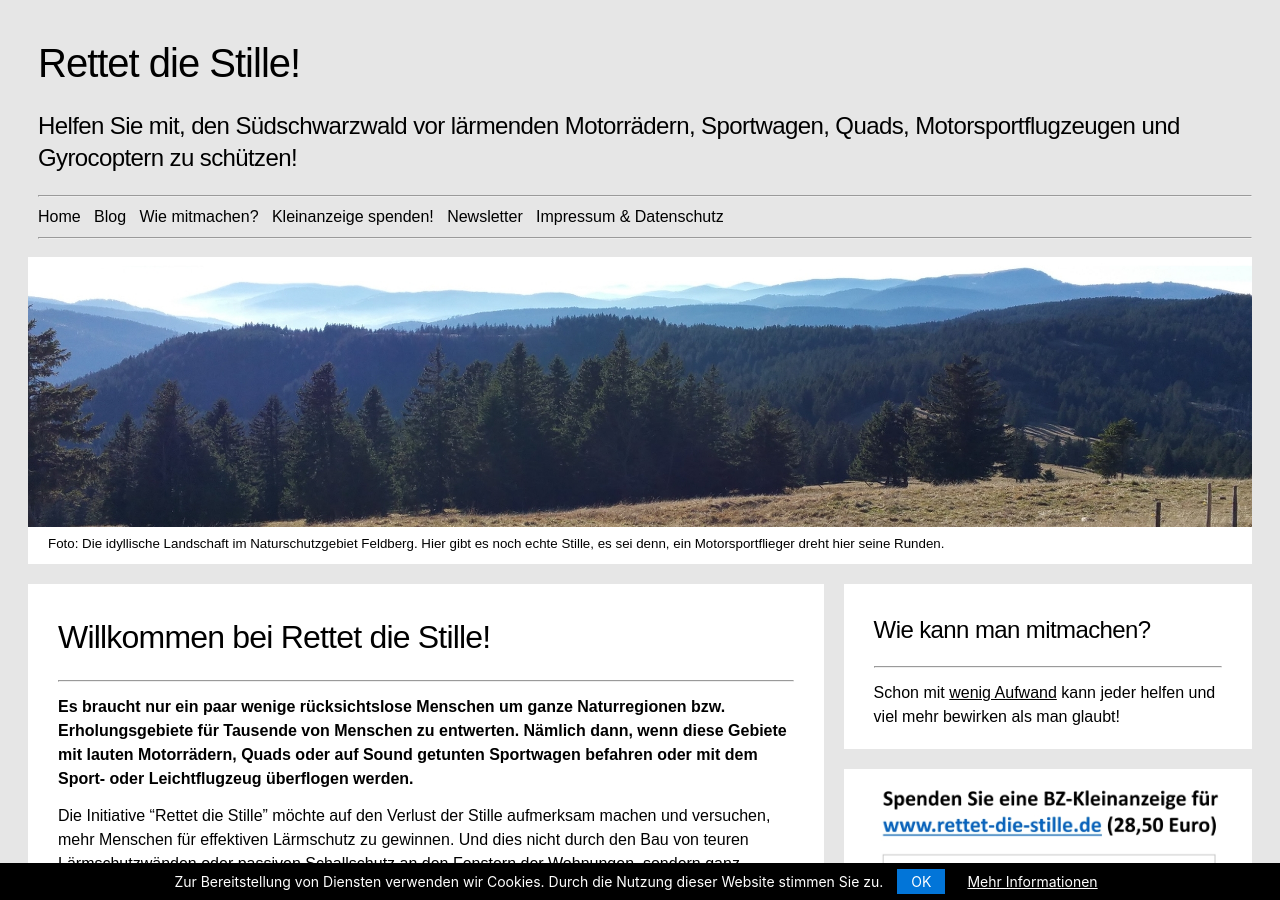
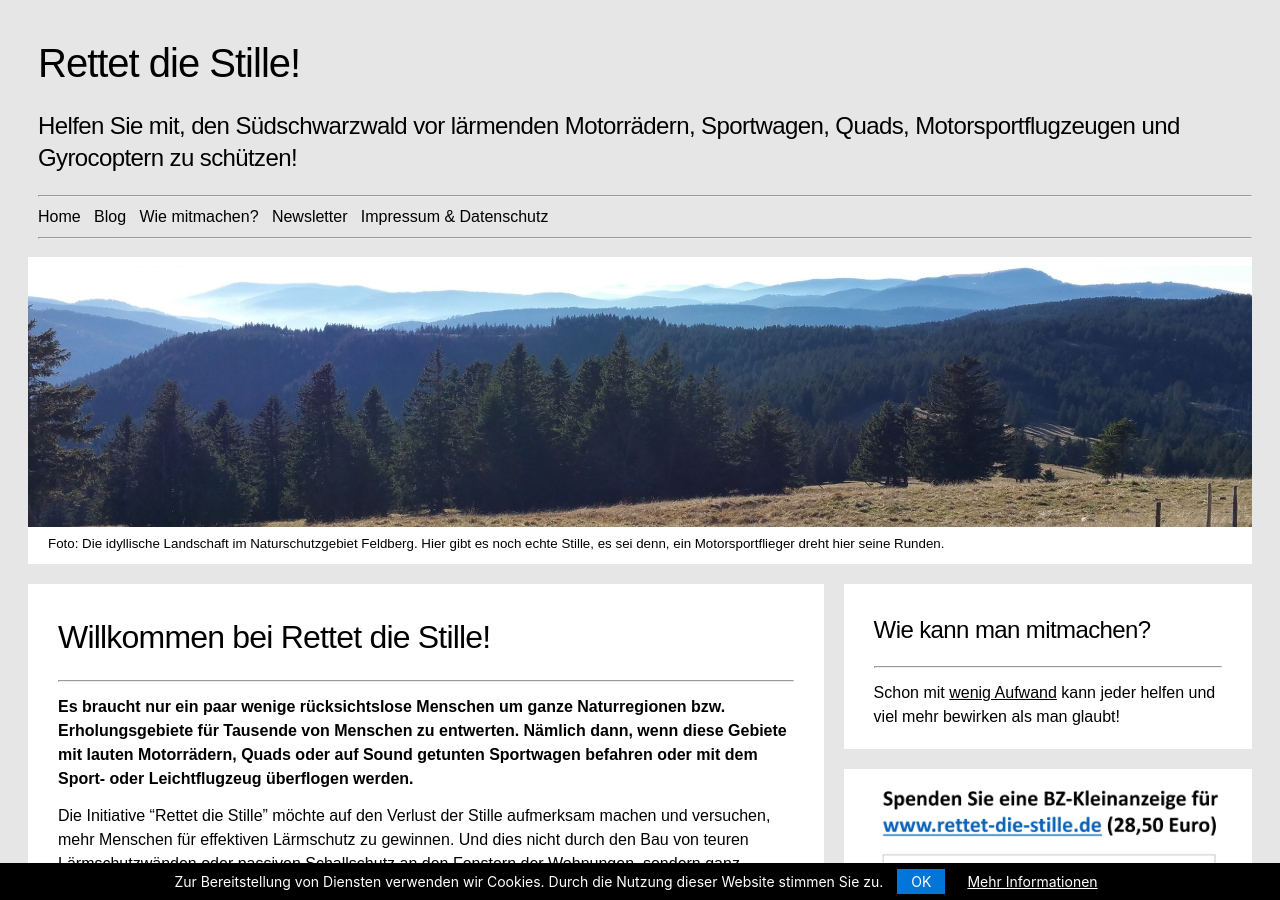
Before and after one commit to rettet-die-stille/rettet-die-stille.github.io, a Jekyll site: the page built from index.md, in a window 1280 px wide and 900 px high. Built offline with Jekyll 4.4.1, drawn with Linux system fonts in a browser that asks for light colours.

Commit message:
Update _nav.html

```diff
--- a/_includes/_nav.html
+++ b/_includes/_nav.html
@@ -10,7 +10,6 @@
         <a href="/index.html">Home</a>&nbsp;&nbsp;
         <a href="/blog.html">Blog</a>&nbsp;&nbsp;
         <a href="/was-kann-ich-tun.html">Wie mitmachen?</a>&nbsp;&nbsp;
-        <a href="https://www.paypal.com/donate?hosted_button_id=2CGLBY3C2FMB8&source=url">Kleinanzeige spenden!</a>&nbsp;&nbsp;
         <a href="http://eepurl.com/ha88dz">Newsletter</a>&nbsp;&nbsp;
         <a href="/impressum.html">Impressum & Datenschutz</a>&nbsp;&nbsp;
     </div>
```
